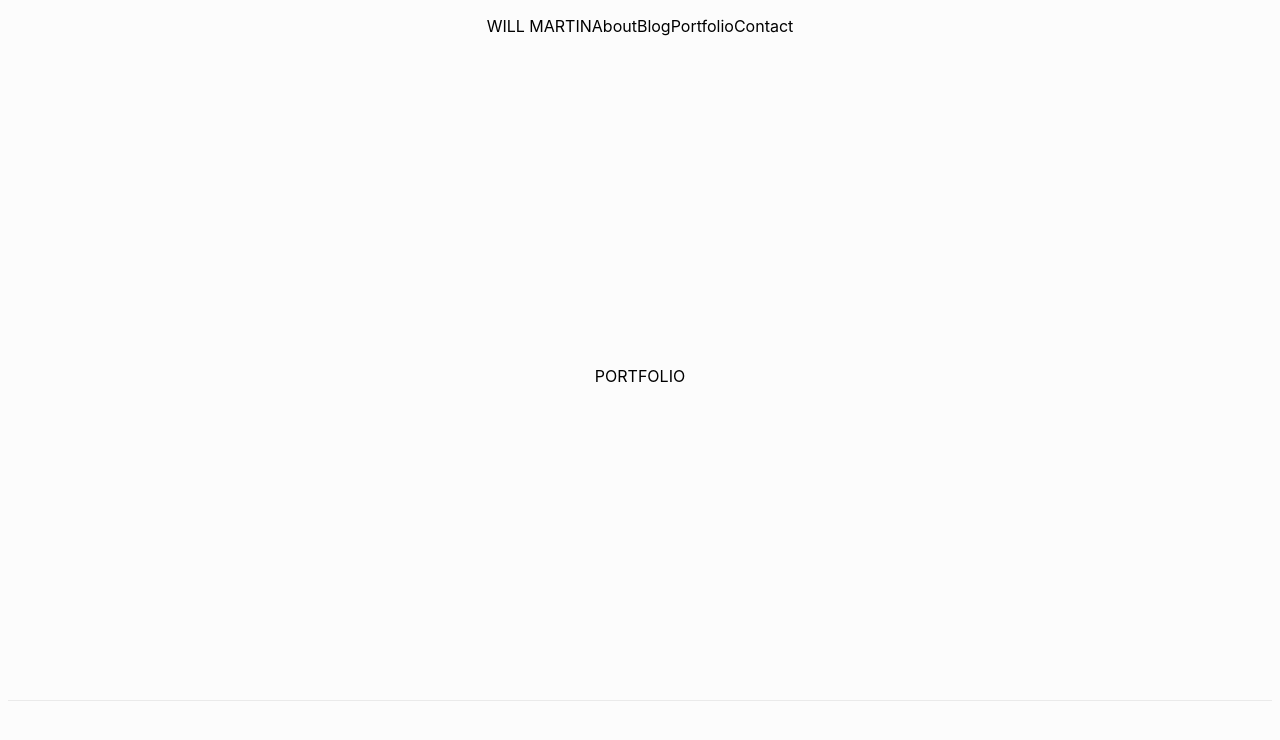
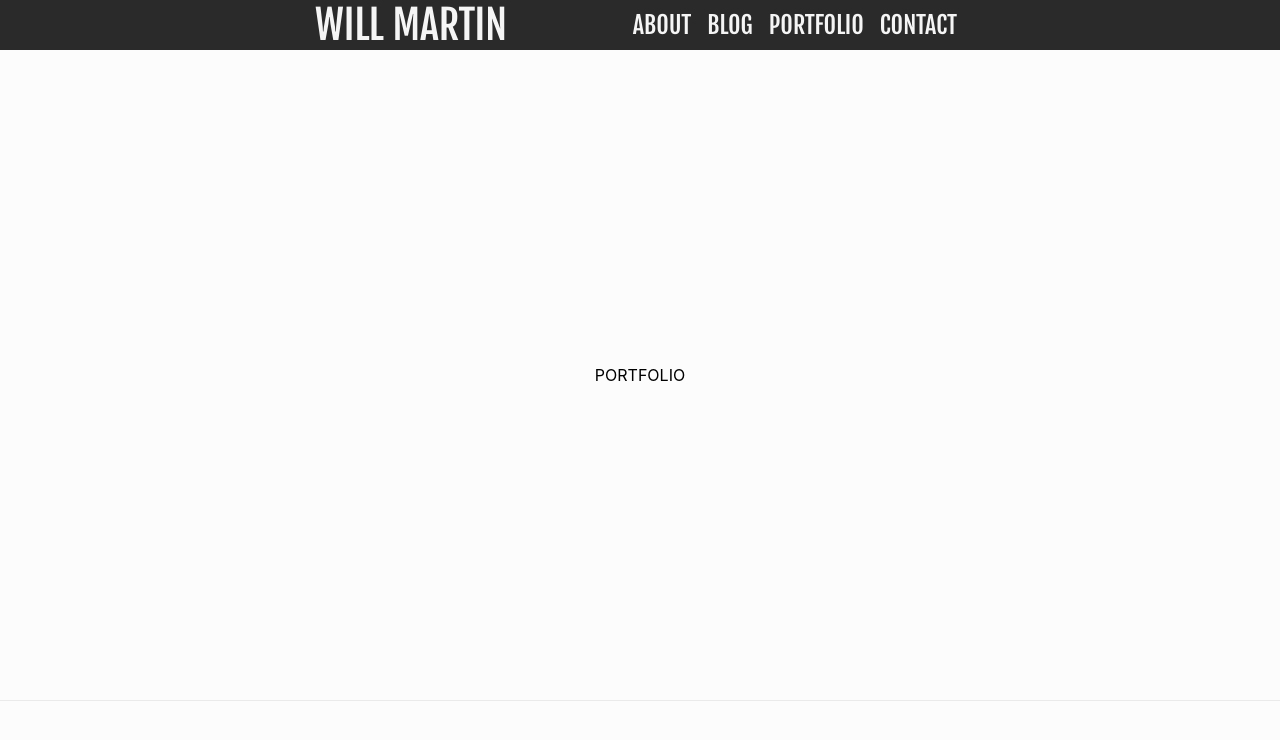
Before and after one commit to wjkmartin/personal-website-next, a Next.js app: page /portfolio in a window 1280 px wide. Shown: the top 740 px of the page. Built offline with nearby package versions, Linux system fonts and the light colour scheme.

Commit message:
Add Header styling

```diff
--- a/src/common/Header.tsx
+++ b/src/common/Header.tsx
@@ -10,16 +10,16 @@ const Header = () => {
       </Link>
       <div className={styles.Header__linkCluster}>
         <Link href="/about">
-          <a className={styles.Header__link}>About</a>
+          <a className={styles.Header__link}>ABOUT</a>
         </Link>
         <Link href="/blog">
-          <a className={styles.Header__link}>Blog</a>
+          <a className={styles.Header__link}>BLOG</a>
         </Link>
         <Link href="/portfolio">
-          <a className={styles.Header__link}>Portfolio</a>
+          <a className={styles.Header__link}>PORTFOLIO</a>
         </Link>
         <Link href="/contact">
-          <a className={styles.Header__link}>Contact</a>
+          <a className={styles.Header__link}>CONTACT</a>
         </Link>
       </div>
     </div>
--- a/src/pages/about.tsx
+++ b/src/pages/about.tsx
@@ -7,7 +7,9 @@ export default function About() {
     <div className={styles.container}>
       <_Head />
       <Header />
-      <main className={styles.main}></main>
+      <main className={styles.main}>
+
+      </main>
 
       <footer className={styles.footer}></footer>
     </div>
--- a/src/styles/Header.module.css
+++ b/src/styles/Header.module.css
@@ -1,16 +1,28 @@
+@import url('https://fonts.googleapis.com/css2?family=Fjalla+One&display=swap');
+
 .Header {
     display: flex;
-    padding: 1rem;
+    justify-content: space-around;
+    padding: 0% 20%;
+    background-color: #2b2a2a;
+    color: whitesmoke;
+    width: 100%;
+    margin: 0;
+    align-items: center;
+    font-family: 'Fjalla One', sans-serif;
 }
 
 .Header__myName {
-
+    font-size: 2.5rem;
 }
 
 .Header__linkCluster {
 
+
 }
 
 .Header__link {
+    margin: 0 0.5rem;
+    font-size: 1.5rem;
 
 }
--- a/src/styles/Home.module.css
+++ b/src/styles/Home.module.css
@@ -1,6 +1,5 @@
 .container {
   min-height: 100vh;
-  padding: 0 0.5rem;
   display: flex;
   flex-direction: column;
   justify-content: center;
```
